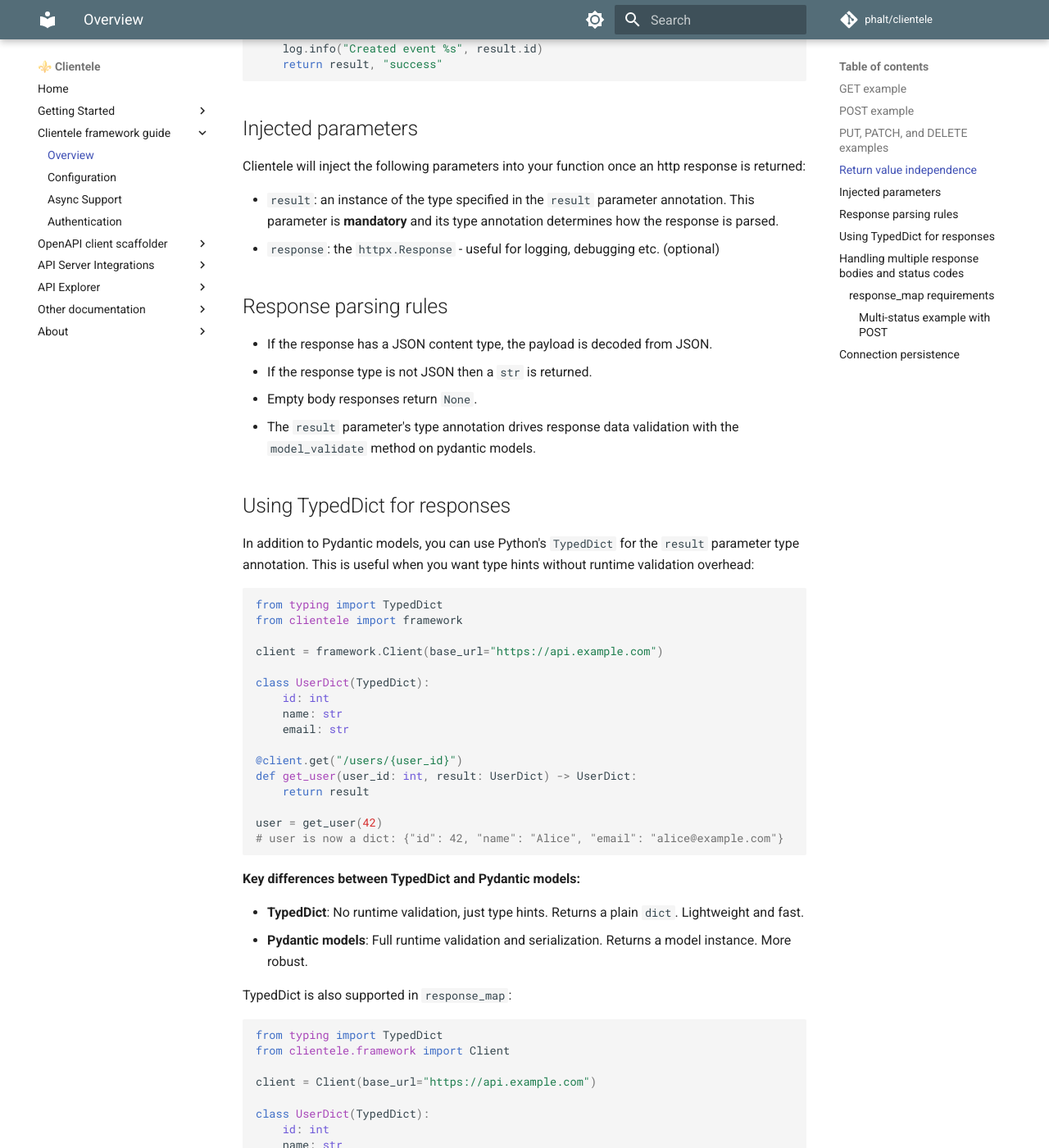
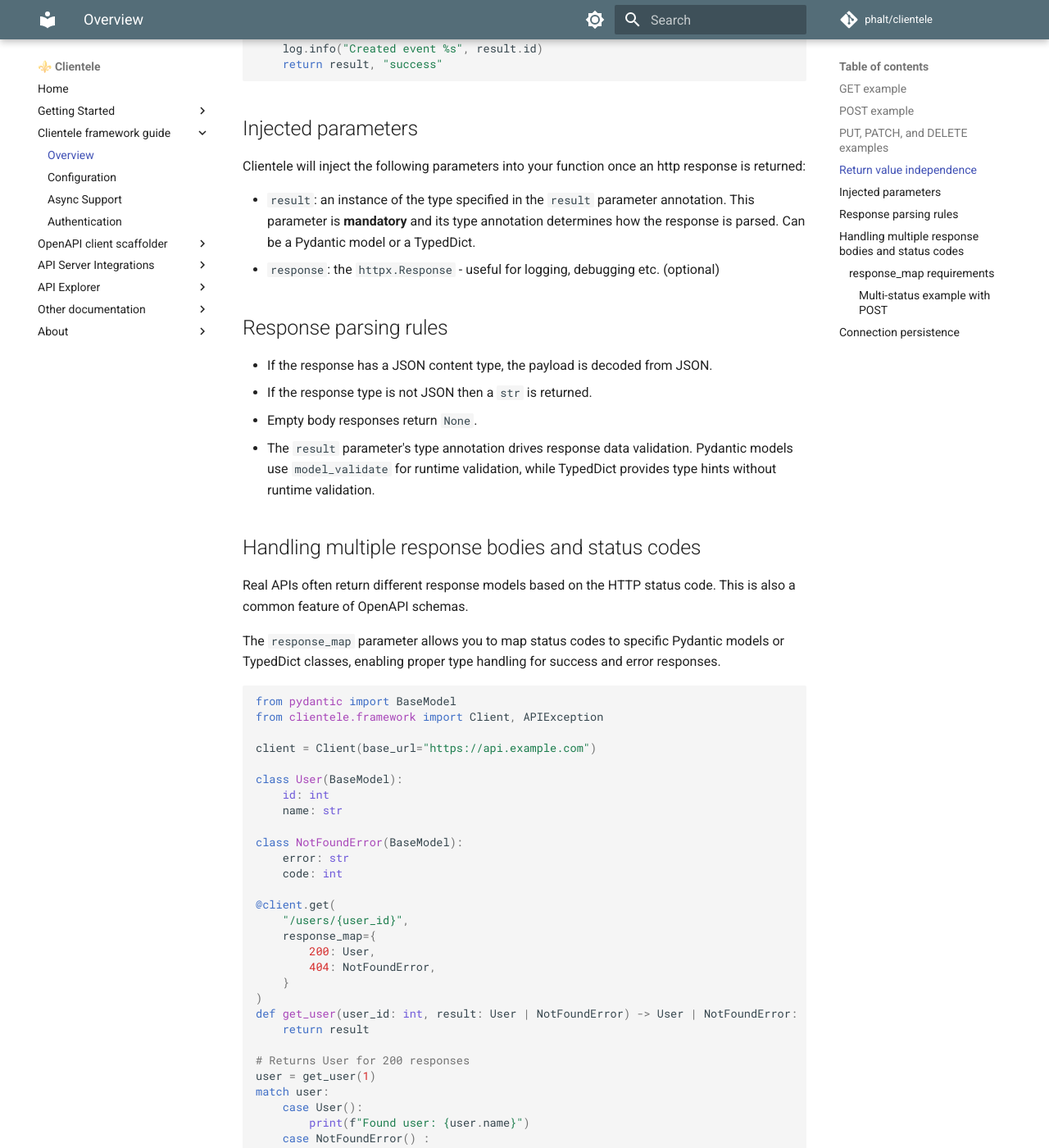
Before and after one commit to phalt/clientele, an MkDocs documentation site: the page built from docs/framework-overview.md, in a window 1280 px wide and 1400 px high, scrolled down 3076 px. Shown: the whole window at 82% size. Built offline with MkDocs 1.6.1 and Material for MkDocs 9.7.7, drawn with Linux system fonts in a browser that asks for light colours; comment, search, counter and statistics services are not loaded; some of the changed text lies outside the part shown.

Commit message:
Simplify TypedDict documentation per feedback - keep it minimal
Co-authored-by: phalt <490685+phalt@users.noreply.github.com>

````diff
--- a/docs/framework-overview.md
+++ b/docs/framework-overview.md
@@ -140,7 +140,7 @@ def create_event(data: EventIn, result: EventOut) -> tuple[EventOut, str]:
 
 Clientele will inject the following parameters into your function once an http response is returned:
 
-- `result`: an instance of the type specified in the `result` parameter annotation. This parameter is **mandatory** and its type annotation determines how the response is parsed.
+- `result`: an instance of the type specified in the `result` parameter annotation. This parameter is **mandatory** and its type annotation determines how the response is parsed. Can be a Pydantic model or a TypedDict.
 - `response`: the `httpx.Response` - useful for logging, debugging etc. (optional)
 
 ## Response parsing rules
@@ -148,68 +148,13 @@ Clientele will inject the following parameters into your function once an http r
 - If the response has a JSON content type, the payload is decoded from JSON.
 - If the response type is not JSON then a `str` is returned.
 - Empty body responses return `None`.
-- The `result` parameter's type annotation drives response data validation with the `model_validate` method on pydantic models.
-
-## Using TypedDict for responses
-
-In addition to Pydantic models, you can use Python's `TypedDict` for the `result` parameter type annotation. This is useful when you want type hints without runtime validation overhead:
-
-```python
-from typing import TypedDict
-from clientele import framework
-
-client = framework.Client(base_url="https://api.example.com")
-
-class UserDict(TypedDict):
-    id: int
-    name: str
-    email: str
-
-@client.get("/users/{user_id}")
-def get_user(user_id: int, result: UserDict) -> UserDict:
-    return result
-
-user = get_user(42)
-# user is now a dict: {"id": 42, "name": "Alice", "email": "alice@example.com"}
-```
-
-**Key differences between TypedDict and Pydantic models:**
-
-- **TypedDict**: No runtime validation, just type hints. Returns a plain `dict`. Lightweight and fast.
-- **Pydantic models**: Full runtime validation and serialization. Returns a model instance. More robust.
-
-TypedDict is also supported in `response_map`:
-
-```python
-from typing import TypedDict
-from clientele.framework import Client
-
-client = Client(base_url="https://api.example.com")
-
-class UserDict(TypedDict):
-    id: int
-    name: str
-
-class ErrorDict(TypedDict):
-    message: str
-    code: str
-
-@client.get(
-    "/users/{user_id}",
-    response_map={
-        200: UserDict,
-        404: ErrorDict,
-    }
-)
-def get_user(user_id: int, result: UserDict | ErrorDict) -> UserDict | ErrorDict:
-    return result
-```
+- The `result` parameter's type annotation drives response data validation. Pydantic models use `model_validate` for runtime validation, while TypedDict provides type hints without runtime validation.
 
 ## Handling multiple response bodies and status codes
 
 Real APIs often return different response models based on the HTTP status code. This is also a common feature of OpenAPI schemas.
 
-The `response_map` parameter allows you to map status codes to specific Pydantic models, enabling proper type handling for success and error responses.
+The `response_map` parameter allows you to map status codes to specific Pydantic models or TypedDict classes, enabling proper type handling for success and error responses.
 
 ```python
 from pydantic import BaseModel
````
